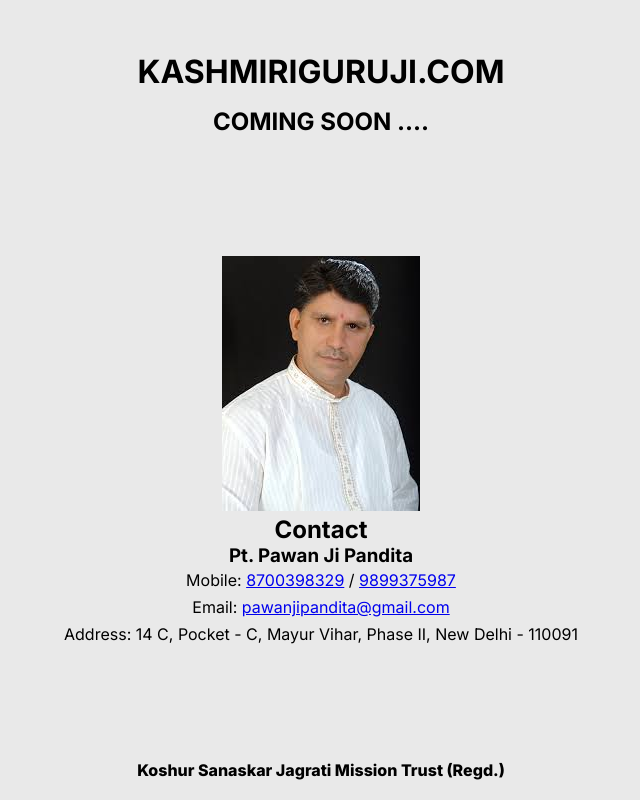
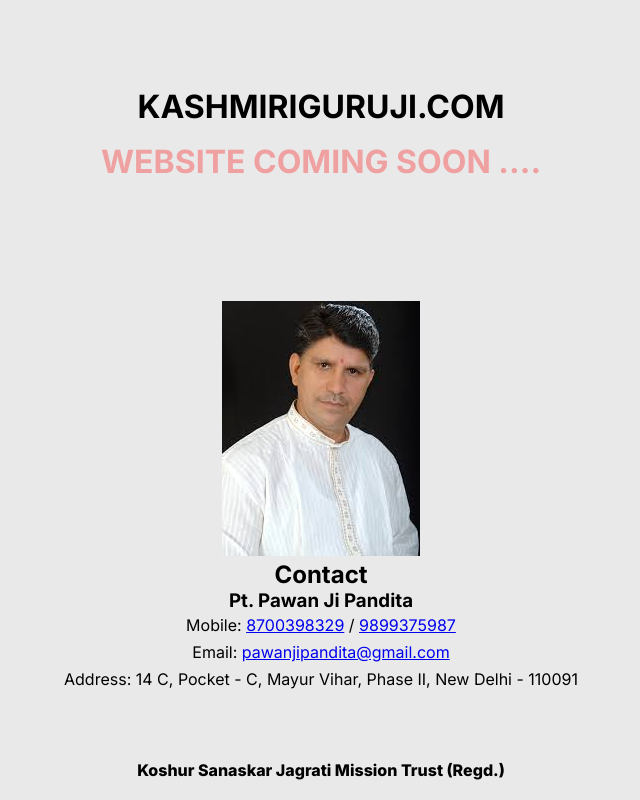
Before and after one commit to kashmiriguruji/landing-page, a Next.js app: page / in a window 1280 px wide. Shown: the whole page, without its empty margins (319-959 px from the left). Built offline with nearby package versions, Linux system fonts and the light colour scheme.

Commit message:
blink added

```diff
--- a/app/globals.css
+++ b/app/globals.css
@@ -6,7 +6,7 @@
 
 body {
   display: flex;
-  height: 90vh;
+  height: 100vh;
   align-items: center;
   justify-content: center;
   background-color: #e9e9e9;
@@ -22,6 +22,21 @@
   text-align: center;
   text-transform: uppercase;
   margin: 1rem 0;
+  animation: animate 2s linear infinite;
+  font-size: 2rem;
+  color: red;
+}
+
+@keyframes animate {
+  0% {
+    opacity: 0;
+  }
+  50% {
+    opacity: 0.6;
+  }
+  100% {
+    opacity: 0;
+  }
 }
 
 main section .mid {
--- a/app/page.tsx
+++ b/app/page.tsx
@@ -5,7 +5,7 @@
     <main>
       <section>
         <h1>kashmiriguruji.com</h1>
-        <h2 className="subtext">Coming Soon ....</h2>
+        <h2 className="subtext">Website Coming Soon ....</h2>
         <div className="mid">
           <img src="/images.jpg" alt="" />
           <h2>Contact</h2>
```
